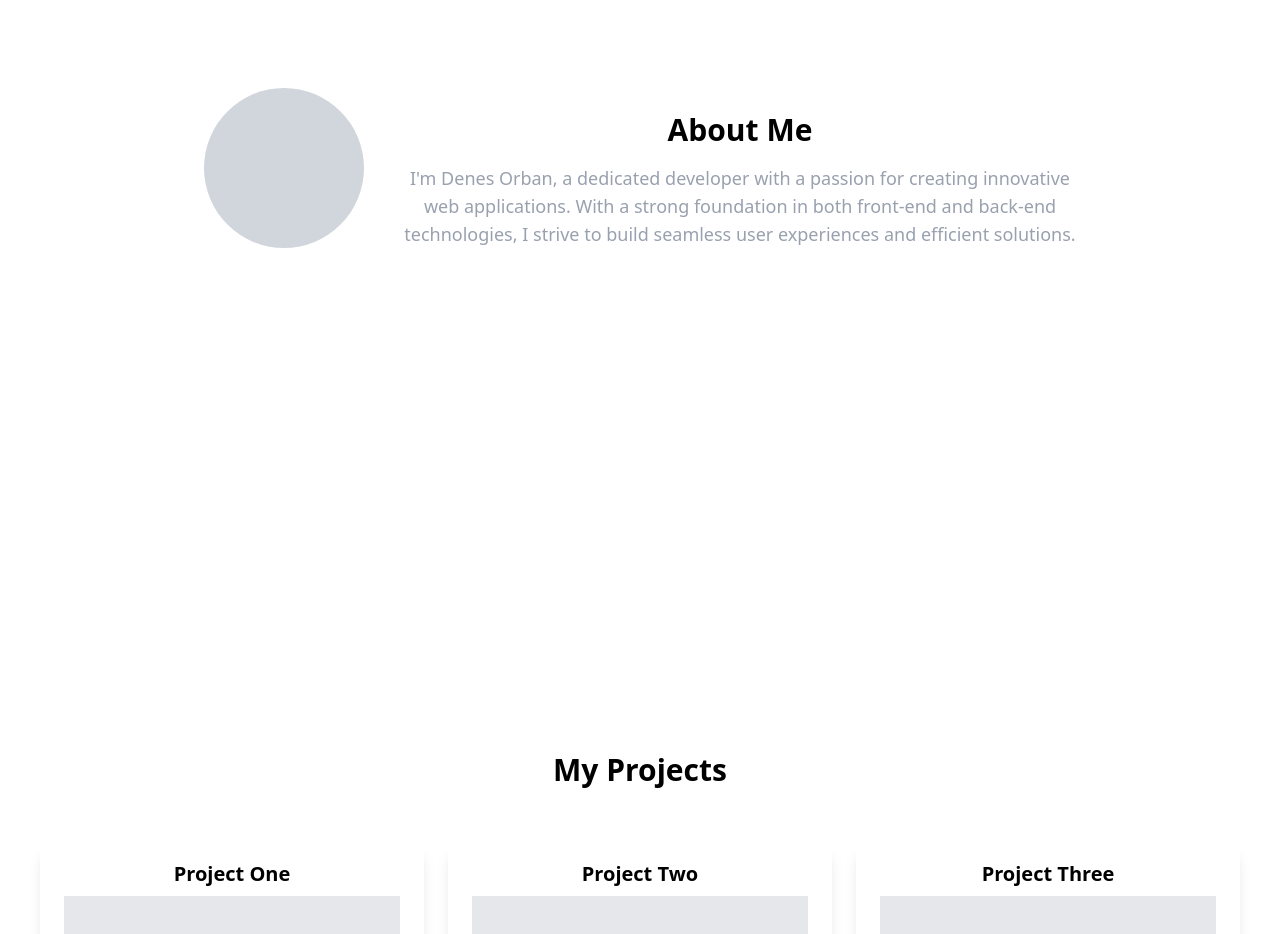
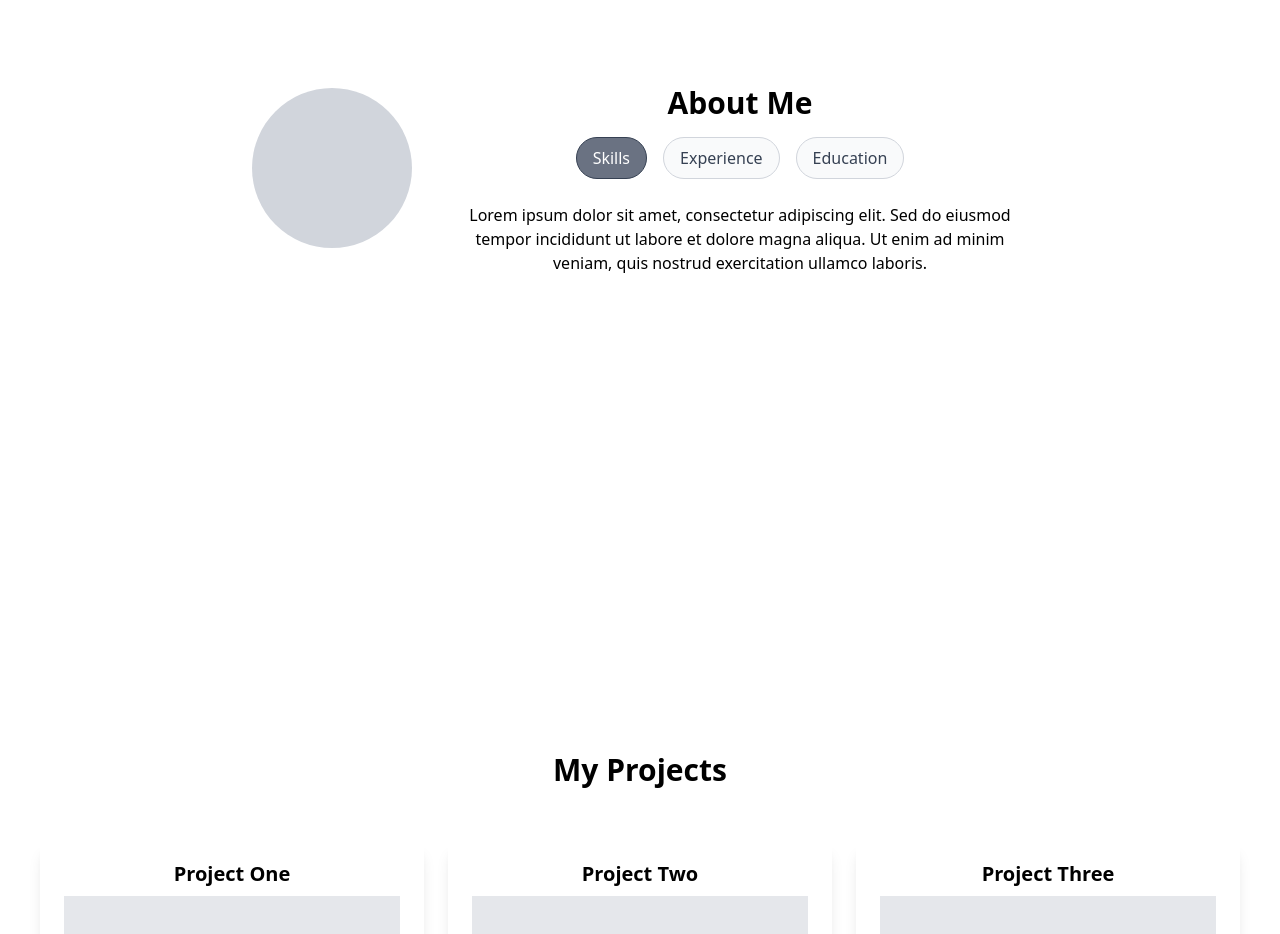
Before and after one commit to Denes0216/portfolio, a React (Vite) app: page / in a window 1280 px wide. Shown: the part 1020-1954 px from the top of the page. Built offline with nearby package versions, Linux system fonts and the light colour scheme.

Commit message:
Add tab logic

```diff
--- a/src/components/About.tsx
+++ b/src/components/About.tsx
@@ -1,4 +1,5 @@
 import { useEffect, useRef, useState } from "react";
+import AboutTabs from "./AboutTabs";
 
 export default function About() {
   const [isVisible, setIsVisible] = useState(false);
@@ -44,18 +45,7 @@ export default function About() {
         >
           About Me
         </h2>
-        <p
-          className={`text-lg text-gray-400 max-w-2xl ${
-            isVisible
-              ? "animate-[appearFromBottom_1.5s_ease-out_forwards]"
-              : "opacity-0"
-          }`}
-        >
-          I'm Denes Orban, a dedicated developer with a passion for creating
-          innovative web applications. With a strong foundation in both
-          front-end and back-end technologies, I strive to build seamless user
-          experiences and efficient solutions.
-        </p>
+          <AboutTabs />
       </div>
     </section>
   );
--- /dev/null
+++ b/src/components/AboutTabs.tsx
@@ -0,0 +1,49 @@
+import { useState } from "react";
+
+export default function AboutTabs() {
+  const [activeTab, setActiveTab] = useState<string>("Skills");
+
+  const tabs = {
+    Skills: (
+      <div>
+        Lorem ipsum dolor sit amet, consectetur adipiscing elit. Sed do eiusmod
+        tempor incididunt ut labore et dolore magna aliqua. Ut enim ad minim
+        veniam, quis nostrud exercitation ullamco laboris.
+      </div>
+    ),
+    Experience: (
+      <div>
+        Duis aute irure dolor in reprehenderit in voluptate velit esse cillum
+        dolore eu fugiat nulla pariatur. Excepteur sint occaecat cupidatat non
+        proident, sunt in culpa qui officia deserunt mollit anim id est laborum.
+      </div>
+    ),
+    Education: (
+      <div>
+        Sed ut perspiciatis unde omnis iste natus error sit voluptatem
+        accusantium doloremque laudantium. Totam rem aperiam, eaque ipsa quae ab
+        illo inventore veritatis et quasi architecto beatae vitae dicta sunt
+        explicabo.
+      </div>
+    ),
+  };
+
+  return (
+    <div className="text-center max-w-xl mx-auto">
+      {Object.keys(tabs).map((tab) => (
+        <button
+          key={tab}
+          className={`px-4 py-2 mx-2 rounded-3xl border ${
+            tab === activeTab
+              ? "bg-gray-500 border-gray-700 text-white"
+              : "bg-gray-50 border-gray-300 text-gray-700 hover:bg-gray-200"
+          }`}
+          onClick={() => setActiveTab(tab)}
+        >
+          {tab}
+        </button>
+      ))}
+      <div className="mt-6">{tabs[activeTab as keyof typeof tabs]}</div>
+    </div>
+  );
+}
--- a/src/components/Hero.tsx
+++ b/src/components/Hero.tsx
@@ -1,8 +1,9 @@
 export default function Hero() {
-  const goToAbout = () => {
-    const aboutSection = document.getElementById("about");
-    if (aboutSection) {
-      aboutSection.scrollIntoView({ behavior: "smooth" });
+
+  const goToSection = (sectionId: string) => {
+    const section = document.getElementById(sectionId);
+    if (section) {
+      section.scrollIntoView({ behavior: "smooth" });
     }
   };
 
@@ -19,13 +20,14 @@ export default function Hero() {
         <button className="mt-6 px-6 bg-gray-500 border border-gray-700 text-white py-2 rounded-3xl hover:bg-gray-700">
           Get in Touch
         </button>
-        <button className="mt-6 px-6 bg-gray-50 border border-gray-300 text-gray-700 py-2 rounded-3xl hover:bg-gray-200 ">
+        <button className="mt-6 px-6 bg-gray-50 border border-gray-300 text-gray-700 py-2 rounded-3xl hover:bg-gray-200 "
+        onClick={goToSection.bind(null, "projects")}>
           View My Work
         </button>
       </div>
       <i
         className="absolute bottom-10 text-4xl text-gray-700 animate-bounce cursor-pointer"
-        onClick={goToAbout}
+        onClick={goToSection.bind(null, "about")}
       >
         ↓
       </i>
```
